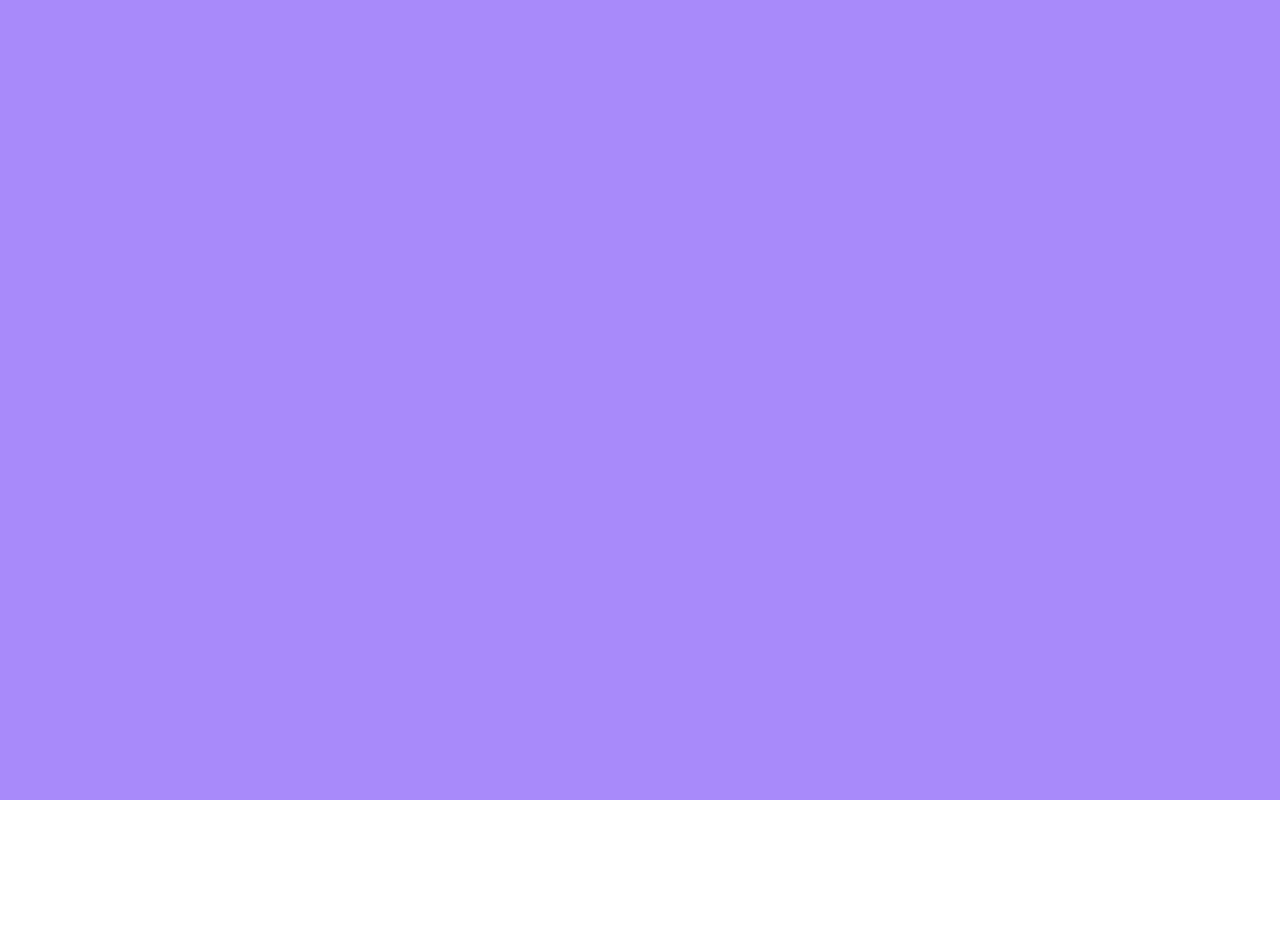
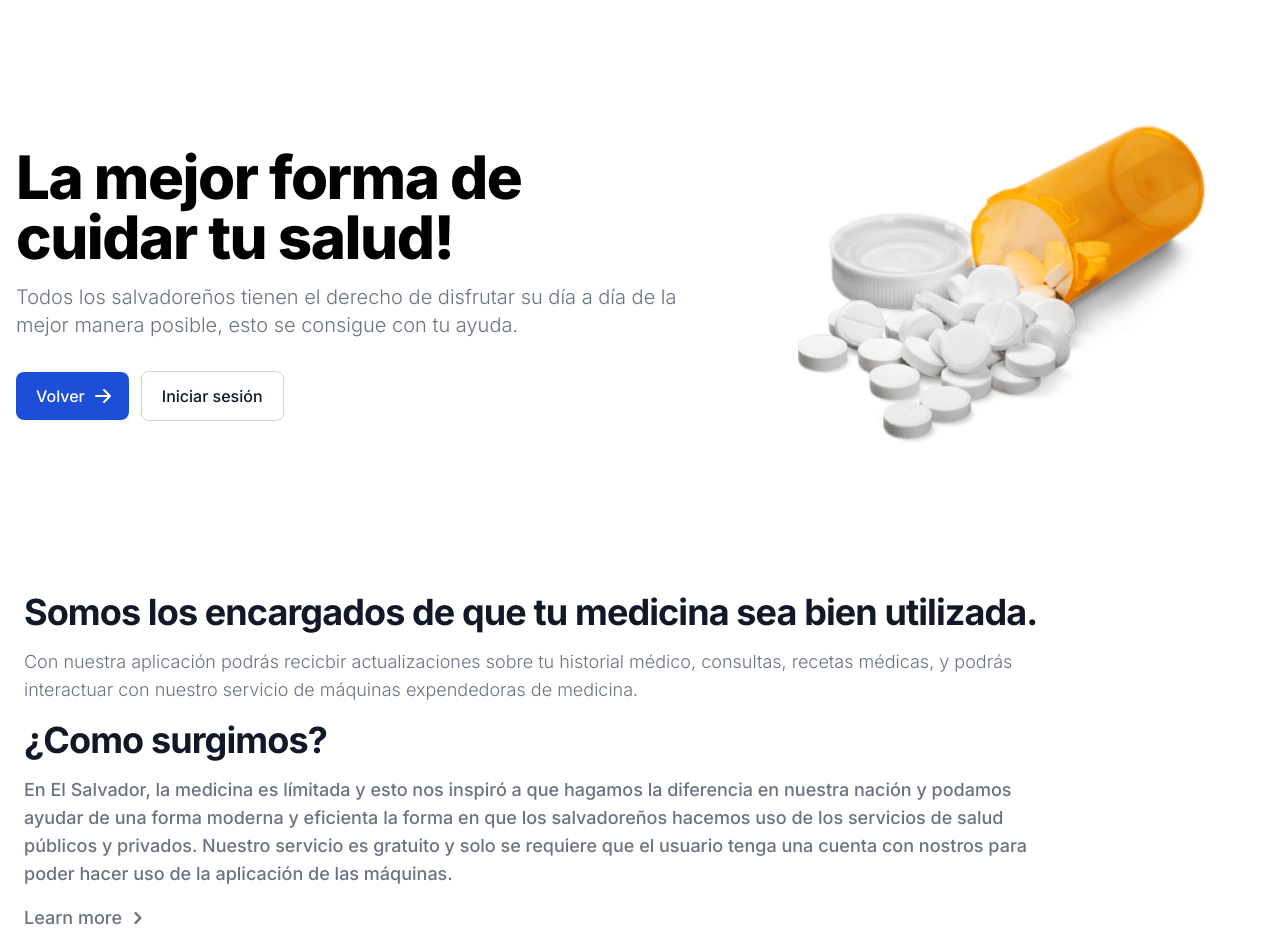
Before and after one commit to ArBrijan/MediEase---Crea2024, a React (Vite) app in the folder vite-project/: page /Info in a window 1280 px wide. Shown: the top 952 px of the page. Before the commit the page ends 800 px from the top, so only its background shows below. Built offline with nearby package versions, Linux system fonts and the light colour scheme.

Commit message:
Actualizaciones en Info Page

```diff
--- a/vite-project/package.json
+++ b/vite-project/package.json
@@ -10,6 +10,8 @@
     "preview": "vite preview"
   },
   "dependencies": {
+    "@headlessui/react": "^2.0.3",
+    "@heroicons/react": "^2.1.3",
     "gsap": "^3.12.5",
     "react": "^18.2.0",
     "react-dom": "^18.2.0",
--- a/vite-project/src/Pages/HomePage.jsx
+++ b/vite-project/src/Pages/HomePage.jsx
@@ -11,8 +11,8 @@ export function Home(){
             <div><br />
             <a href="/Login" className="text-white m-5 text-center" style={{backgroundColor: "#1E1E1E", padding: "15px 40px 15px 40px"}}>Login</a>
             <a href="/Register" className="text-white m-5 text-center" style={{backgroundColor: "#1E1E1E", padding: "15px 40px 15px 40px"}}>Register</a>
-            </div>
-            <a href="/Info" className="text-white m-5 text-center" style={{backgroundColor: "#1E1E1E", padding: "15px 40px 15px 40px"}}>¿Que estás buscando?</a>
+            </div><br/>
+            <a href="/Info" className="text-white m-8 text-center" style={{backgroundColor: "#1E1E1E", padding: "15px 40px 15px 40px"}}>¿Que estás buscando?</a>
         </div>
         </div>
         </>
--- a/vite-project/src/Pages/Info.jsx
+++ b/vite-project/src/Pages/Info.jsx
@@ -1,9 +1,92 @@
-export function Info(){
-    return(
-        <>
-        <div className="h-screen bg-violet-400">
+export function Info() {
+  return (
+    <div className="h-screen bg-blue-300">
 
+      <section className="bg-white dark:bg-gray-900">
+        <div className="grid max-w-screen-xl px-4 py-8 mx-auto lg:gap-8 xl:gap-0 lg:py-6 lg:grid-cols-12">
+          <div className="mr-auto place-self-center lg:col-span-7">
+            <h1 className="max-w-2xl mb-4 text-4xl font-extrabold tracking-tight leading-none md:text-5xl xl:text-6xl dark:text-white">
+              La mejor forma de cuidar tu salud!
+            </h1>
+            <p className="max-w-2xl mb-6 font-light text-gray-500 lg:mb-8 md:text-lg lg:text-xl dark:text-gray-400">
+              Todos los salvadoreños tienen el derecho de disfrutar su día a día
+              de la mejor manera posible, esto se consigue con tu ayuda.
+            </p>
+            <a
+              href="#"
+              className="inline-flex items-center justify-center px-5 py-3 mr-3 text-base font-medium text-center text-white rounded-lg bg-blue-700 hover:bg-primary-800 focus:ring-4 focus:ring-primary-300 dark:focus:ring-primary-900"
+            >
+              Volver
+              <svg
+                className="w-5 h-5 ml-2 -mr-1"
+                fill="currentColor"
+                viewBox="0 0 20 20"
+                xmlns="http://www.w3.org/2000/svg"
+              >
+                <path
+                  fill-rule="evenodd"
+                  d="M10.293 3.293a1 1 0 011.414 0l6 6a1 1 0 010 1.414l-6 6a1 1 0 01-1.414-1.414L14.586 11H3a1 1 0 110-2h11.586l-4.293-4.293a1 1 0 010-1.414z"
+                  clip-rule="evenodd"
+                ></path>
+              </svg>
+            </a>
+            <a
+              href="#"
+              className="inline-flex items-center justify-center px-5 py-3 text-base font-medium text-center text-gray-900 border border-gray-300 rounded-lg hover:bg-gray-100 focus:ring-4 focus:ring-gray-100 dark:text-white dark:border-gray-700 dark:hover:bg-gray-700 dark:focus:ring-gray-800"
+            >
+              Iniciar sesión
+            </a>
+          </div>
+          <div className="hidden lg:mt-0 lg:col-span-5 lg:flex">
+            <img src="../src/assets/medicina.png" alt="mockup"></img>
+          </div>
         </div>
-        </>
-    )
+      </section>
+
+      <section className="bg-white dark:bg-gray-900">
+        <div className="py-8 px-4 mx-auto max-w-screen-xl lg:py-6 lg:px-6">
+          <div className="max-w-screen-lg text-gray-500 sm:text-lg dark:text-gray-400">
+            <h2 className="mb-4 text-4xl tracking-tight font-bold text-gray-900 dark:text-white">
+              Somos los encargados de que tu medicina sea bien utilizada.
+            </h2>
+            <p className="mb-4 font-light">
+              Con nuestra aplicación podrás recicbir actualizaciones sobre tu
+              historial médico, consultas, recetas médicas, y podrás interactuar
+              con nuestro servicio de máquinas expendedoras de medicina.
+            </p>
+            <h2 className="mb-4 text-4xl tracking-tight font-bold text-gray-900 dark:text-white">
+              ¿Como surgimos?
+            </h2>
+            <p className="mb-4 font-medium">
+              En El Salvador, la medicina es límitada y esto nos inspiró a que
+              hagamos la diferencia en nuestra nación y podamos ayudar de una
+              forma moderna y eficienta la forma en que los salvadoreños hacemos
+              uso de los servicios de salud públicos y privados. Nuestro
+              servicio es gratuito y solo se requiere que el usuario tenga una
+              cuenta con nostros para poder hacer uso de la aplicación de las
+              máquinas.
+            </p>
+            <a
+              href="#"
+              className="inline-flex items-center font-medium text-primary-600 hover:text-primary-800 dark:text-primary-500 dark:hover:text-primary-700"
+            >
+              Learn more
+              <svg
+                className="ml-1 w-6 h-6"
+                fill="currentColor"
+                viewBox="0 0 20 20"
+                xmlns="http://www.w3.org/2000/svg"
+              >
+                <path
+                  fill-rule="evenodd"
+                  d="M7.293 14.707a1 1 0 010-1.414L10.586 10 7.293 6.707a1 1 0 011.414-1.414l4 4a1 1 0 010 1.414l-4 4a1 1 0 01-1.414 0z"
+                  clip-rule="evenodd"
+                ></path>
+              </svg>
+            </a>
+          </div>
+        </div>
+      </section>
+    </div>
+  );
 }
```
Also changed, not shown: vite-project/src/assets/medicina.png (added), 1 other file (tests, documents, lock files or other folders).
